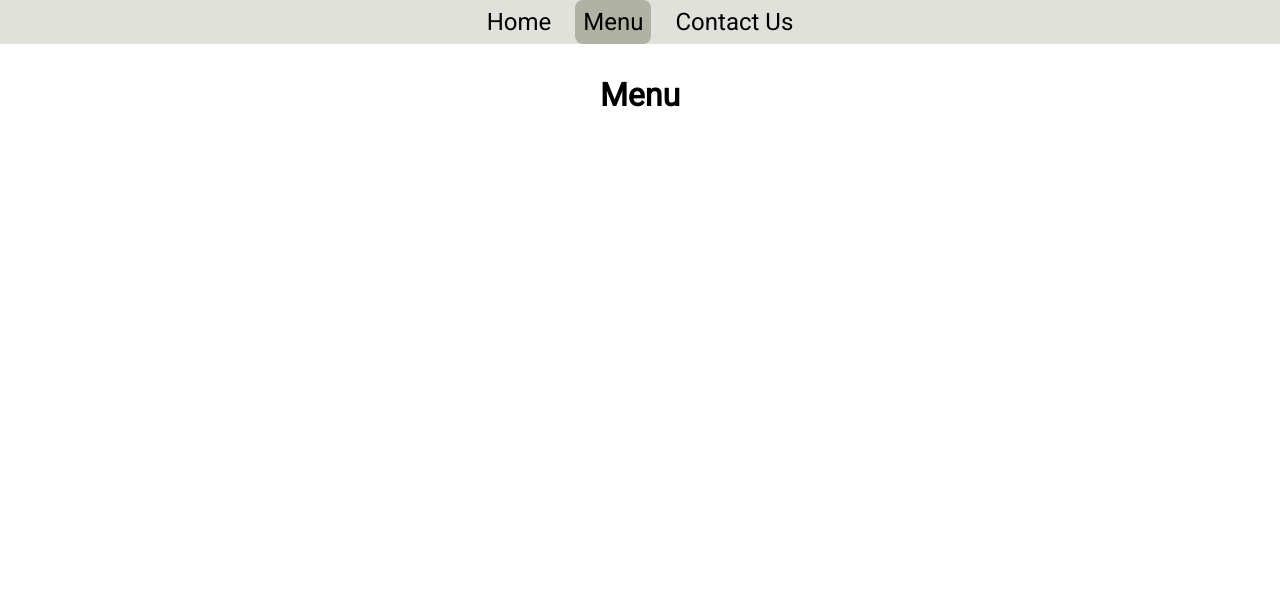
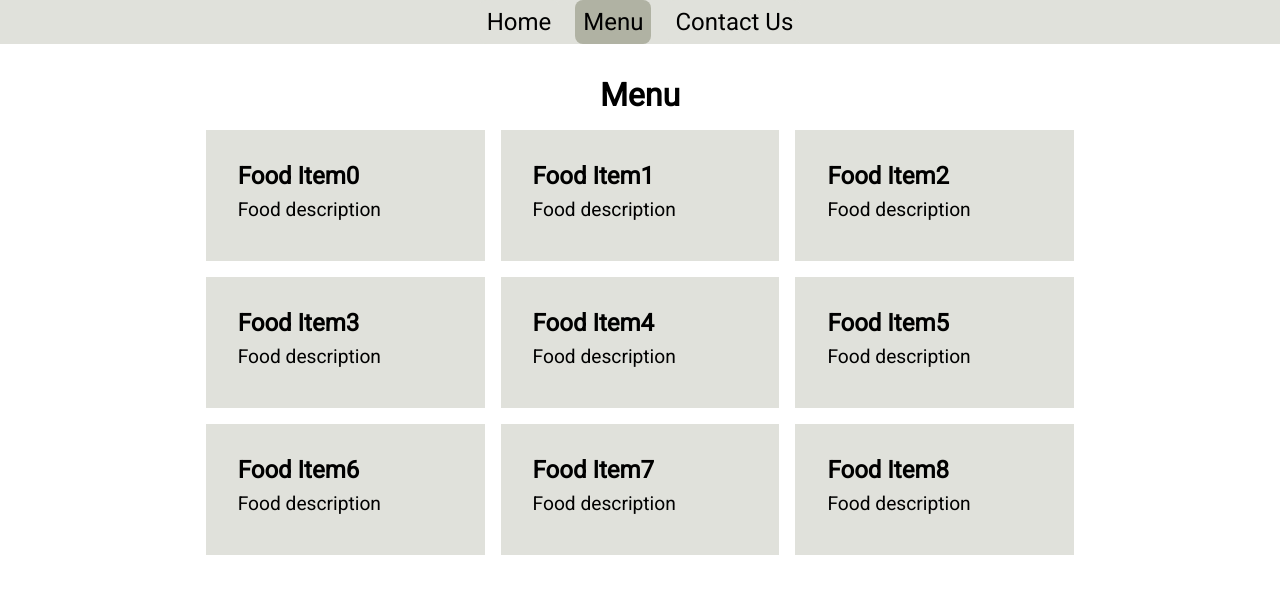
Before and after one commit to tonyhchii/restaurant-page, a website built with webpack: page src/template.html in a window 1280 px wide. Both pictures are taken after a click on the button "Menu". Built offline with nearby package versions, Linux system fonts and the light colour scheme.

Commit message:
added basic menu card functionality

```diff
--- a/src/contactPage.js
+++ b/src/contactPage.js
@@ -7,6 +7,17 @@ export function loadContact() {
 
     const title = document.createElement('h1');
     title.textContent = "Contact Us";
+    container.appendChild(title);
 
-    container.appendChild(title);
+    const callBox = document.createElement('div');
+    callBox.classList.add('box');
+    container.appendChild(callBox);
+
+    const phoneNumber = document.createElement('p');
+    phoneNumber.textContent = "Call: 911-900-9000";
+    callBox.appendChild(phoneNumber);
+
+    const email = document.createElement('p');
+    email.textContent = "Email: HeyItsTony@yahoo.com";
+    callBox.appendChild(email);
 }
--- a/src/menuPage.js
+++ b/src/menuPage.js
@@ -7,6 +7,30 @@ export function loadMenu() {
 
     const title = document.createElement('h1');
     title.textContent = "Menu";
+    container.appendChild(title);
 
-    container.appendChild(title);
+    const menuBox = document.createElement('div');
+    menuBox.classList.add('grid');
+    container.appendChild(menuBox);
+
+    for(let i = 0; i < 9; i++){
+        const card = document.createElement('div');
+        card.classList.add('card');
+
+        const leftCol = document.createElement('div');
+        const cardTitle = document.createElement('h2');
+        cardTitle.textContent = "Food Item" + i;
+        leftCol.appendChild(cardTitle);
+
+        const cardDes = document.createElement('p');
+        cardDes.textContent = "Food description";
+        leftCol.appendChild(cardDes);
+        card.appendChild(leftCol);
+
+        const cardImg = document.createElement('img');
+        cardImg.classList.add("card-img");
+        card.appendChild(cardImg);
+
+        menuBox.appendChild(card);
+    }
 }
--- a/src/styles.css
+++ b/src/styles.css
@@ -40,6 +40,8 @@ h1 {
 
 p {
     font-size: 1.2rem;
+    margin-bottom: .5rem;
+    margin-top: .5rem;
 }
 
 ul {
@@ -50,4 +52,18 @@ ul {
     background-color: hsl(68, 9%, 87%);
     padding: 2rem;
     border-radius: 1rem;
+    width: 70vw;
 }
+
+.grid {
+    display: grid;
+    grid-template-columns: 1fr 1fr 1fr;
+    gap: 1rem;
+}
+
+.card {
+    background-color: hsl(68, 9%, 87%);
+    padding: 2rem;
+    display:grid;
+    grid-template-columns: 2fr 1fr;
+}
```
